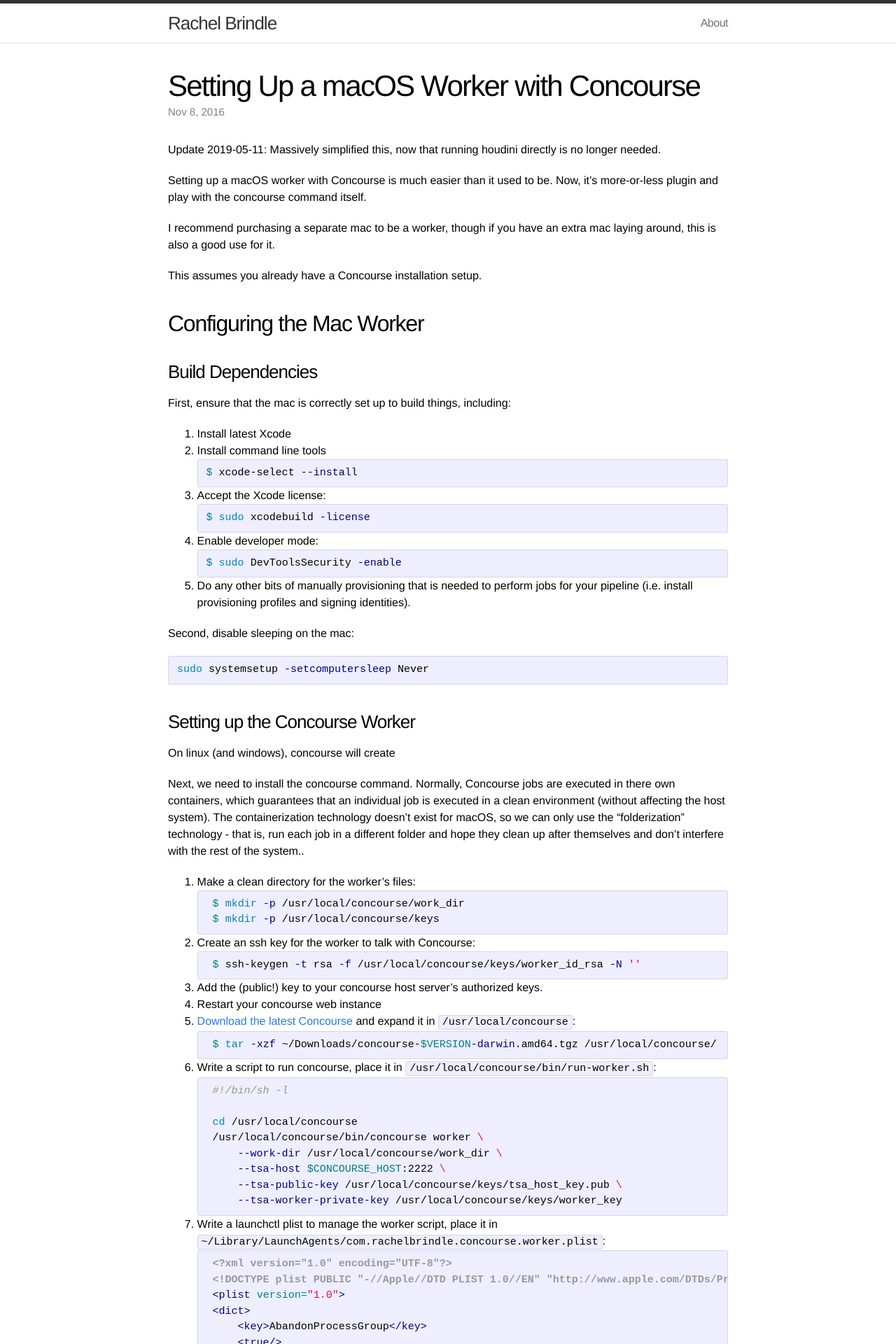
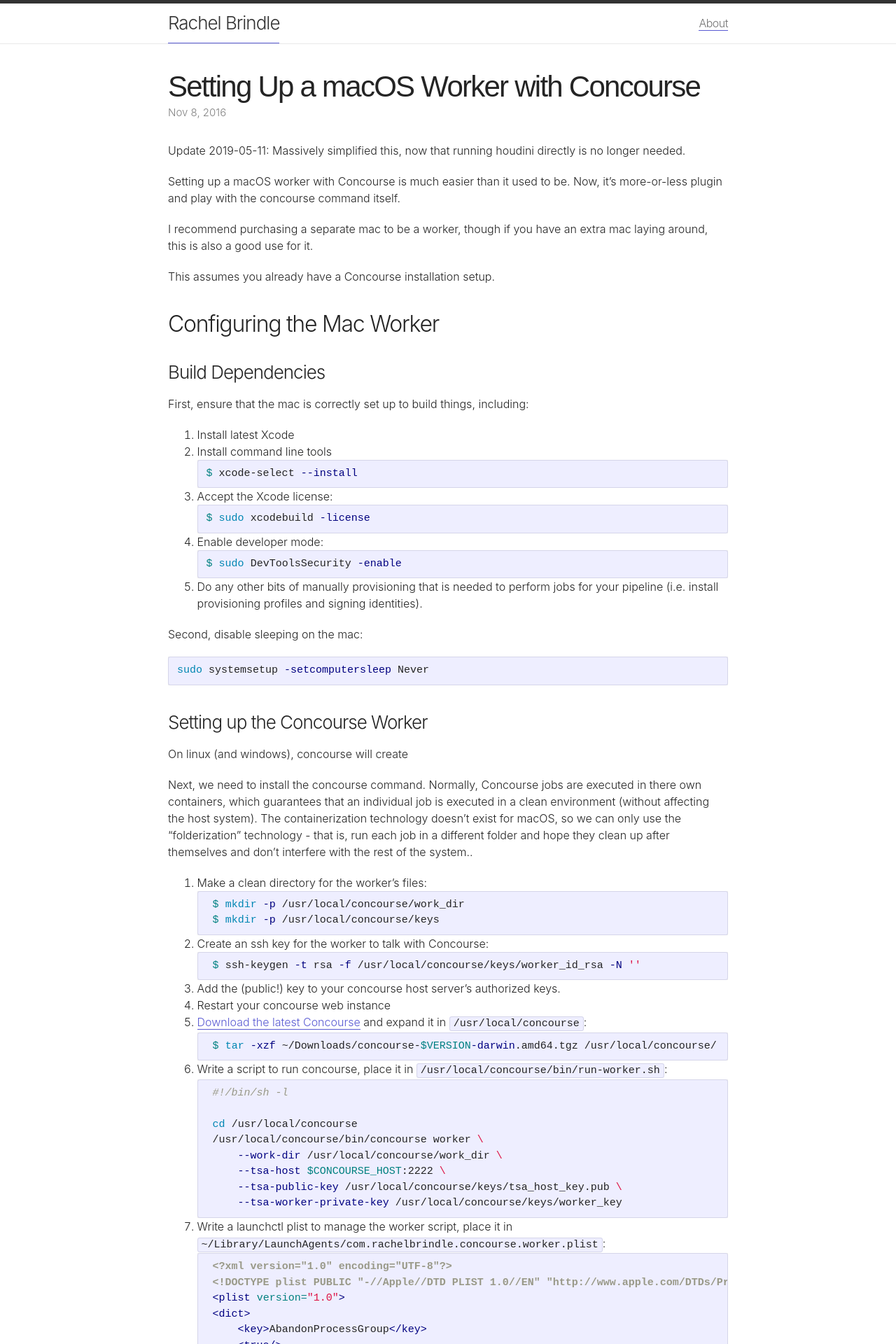
Before and after one commit to younata/younata.github.io, a Jekyll site: the page built from _posts/2016-11-08-concourse-mac-worker.md, in a window 1280 px wide. Shown: the top 1920 px of the page at 70% size. Built offline with Jekyll 4.4.1, drawn with Linux system fonts in a browser that asks for light colours; some of the changed text lies outside the part shown.

Commit message:
Support dark mode, finally
Update my mastodon link, seeing as I moved a while ago

```diff
--- a/_config.yml
+++ b/_config.yml
@@ -5,8 +5,8 @@
 url: "https://younata.github.io"
 github_username: younata
 mastodon:
-  username: "@younata@tech.lgbt"
-  url: "https://tech.lgbt/@younata"
+  username: "@younata@hachyderm.io"
+  url: "https://hachyderm.io/@younata"
 
 # Build settings
 markdown: kramdown
--- a/css/main.css
+++ b/css/main.css
@@ -9,21 +9,126 @@
 html, body { height: 100%; }
 
 body {
-  font-family: Helvetica, Arial, sans-serif;
+  --text-color: #242424;
+  --background-color: #ECECEC;
+  --link-color: #595AD3;
+  --border-color: #8E8E93;
+  --visited-color: #AE58DB;
+  --aside-background: #f3f3f3f3;
+  --header-border-top: #333;
+  --header-border-bottom: #e8e8e8;
+  --header-background: white;
+  --site-color: #333;
+  --nav-link-color: #727272;
+  --code-border: #d5d5e9;
+  --code-background: #eef;
+
+  --highlight-comment: #999988;
+  --highlight-error-color: #a61717;
+  --highlight-error-background: #e3d2d2;
+  --deleted-color: #000;
+  --deleted-generic-background: #ffdddd;
+  --deleted-specific-background: #ffaaaa;
+  --generic-error: #aa0000;
+  --generic-heading-color: #999999;
+  --generic-inserted-background: #ddffdd;
+  --specific-inserted-background: #aaffaa;
+  --literal-gray1: #888888;
+  --literal-gray3: #555555;
+  --generic-subheading: #aaaaaa;
+  --generic-traceback: #aa0000;
+  --keyword-type: #445588;
+  --highlight-whitespace: #bbbbbb;
+
+  --highlight-aqua: #0086b3;
+  --literal-teal: #009999;
+  --literal-teal2: #008080;
+  --literal-red: #d14;
+  --literal-red2: #990000;
+  --literal-green2: #009926;
+  --literal-blue: #000080;
+  --literal-purple: #800080;
+  --literal-purple2: #990073;
+}
+
+
+@media (prefers-color-scheme: dark) {
+  body {
+    --text-color: #E0E1E2;
+    --background-color: #121213;
+    --link-color: #5F61E3;
+    --border-color: #98989D;
+    --visited-color: #BE60EF;
+    --aside-background: #0d0d0df3;
+    --header-border-top: #bbb;
+    --header-border-bottom: #161616;
+    --header-background: black;
+    --site-color: #bbb;
+    --nav-link-color: #7d7d7d;
+    --code-border: #2a2a16;
+    --code-background: #110;
+
+    --highlight-comment: #555566;
+    --highlight-error-color: #a61717;
+    --highlight-error-background: #1c2d2d;
+    --deleted-color: #fff;
+    --deleted-generic-background: #220000;
+    --deleted-specific-background: #550000;
+    --generic-error: #660000;
+    --generic-heading-color: #555555;
+    --generic-inserted-background: #002200;
+    --specific-inserted-background: #004400;
+    --literal-gray1: #666666;
+    --literal-gray3: #999999;
+    --generic-subheading: #444444;
+    --generic-traceback: #550000;
+    --keyword-type: #7788bb;
+    --highlight-whitespace: #444444;
+
+    --highlight-aqua: #005390;
+    --literal-teal: #005555;
+    --literal-teal2: #006060;
+    --literal-red: #901;
+    --literal-red2: #660000;
+    --literal-green2: #007704;
+    --literal-blue: #000060;
+    --literal-purple: #600060;
+    --literal-purple2: #880062;
+  }
+}
+
+body {
+  color: var(--text-color);
+  background-color: var(--background-color);
+  font-family: -apple-system, system-ui, BlinkMacSystemFont, Roboto, sans-serif;
   font-size: 16px;
   line-height: 1.5;
   font-weight: 300;
-  background-color: #fdfdfd;
 }
 
 h1, h2, h3, h4, h5, h6 { font-size: 100%; font-weight: 400; }
 
-a         { color: #2a7ae2; text-decoration: none; }
-a:hover   { color: #000; text-decoration: underline; }
-a:visited { color: #205caa; }
+h1 {
+  font-family: -apple-system-headline, sans-serif;
+}
+
+a:hover   { text-decoration: underline; }
+
+a img {
+    border-bottom: none;
+}
+a {
+    text-decoration: none;
+    border-bottom: solid 1px var(--link-color);
+    color: var(--link-color);
+}
+a:visited {
+    color: var(--visited-color);
+    border-bottom: solid 1px var(--visited-color);
+}
 
 .aside {
-    background-color: #f3f3f3f3;
+    background-color: var(--aside-background);
     border-color: #777;
     padding: 16px;
     border-style: solid;
@@ -50,17 +155,17 @@
 /* Site header */
 
 .site-header {
-  border-top: 5px solid #333;
-  border-bottom: 1px solid #e8e8e8;
+  border-top: 5px solid var(--header-border-top);
+  border-bottom: 1px solid var(--header-border-bottom);
   min-height: 56px;
-  background-color: white;
+  background-color: var(--header-background);
 }
 
 .site-title,
 .site-title:hover,
 .site-title:visited {
   display: block;
-  color: #333;
+  color: var(--site-color);
   font-size: 26px;
   letter-spacing: -1px;
   float: left;
@@ -78,7 +183,7 @@
 
 .site-nav .page-link {
   margin-left: 20px;
-  color: #727272;
+  color: var(--nav-link-color);
   letter-spacing: -.5px;
 }
 
@@ -146,7 +251,7 @@
 
 .page-content {
   padding: 30px 0;
-  background-color: #fff;
+  background-color: var(--header-background);
 }
 
 .page-content img {
@@ -255,8 +360,8 @@
 
 .post pre,
 .post code {
-  border: 1px solid #d5d5e9;
-  background-color: #eef;
+  border: 1px solid var(--code-border);
+  background-color: var(--code-background);
   padding: 8px 12px;
   -webkit-border-radius: 3px;
   -moz-border-radius: 3px;
@@ -278,9 +383,9 @@
 
 /* terminal */
 .post pre.terminal {
-  border: 1px solid #000;
-  background-color: #333;
-  color: #FFF;
+  border: 1px solid var(--code-border);
+  background-color: var(--code-background);
+  color: var(--text-color);
   -webkit-border-radius: 3px;
   -moz-border-radius: 3px;
   border-radius: 3px;
@@ -291,66 +396,66 @@
 /* Syntax highlighting styles */
 /* ----------------------------------------------------------*/
 
-.highlight  { background: #ffffff; }
-.highlight .c { color: #999988; font-style: italic } /* Comment */
-.highlight .err { color: #a61717; background-color: #e3d2d2 } /* Error */
+.highlight  { background: var(--background-color); }
+.highlight .c { color: var(--highlight-comment); font-style: italic } /* Comment */
+.highlight .err { color: var(--highlight-error-color); background-color: var(--highlight-error-background) } /* Error */
 .highlight .k { font-weight: bold } /* Keyword */
 .highlight .o { font-weight: bold } /* Operator */
-.highlight .cm { color: #999988; font-style: italic } /* Comment.Multiline */
-.highlight .cp { color: #999999; font-weight: bold } /* Comment.Preproc */
-.highlight .c1 { color: #999988; font-style: italic } /* Comment.Single */
-.highlight .cs { color: #999999; font-weight: bold; font-style: italic } /* Comment.Special */
-.highlight .gd { color: #000000; background-color: #ffdddd } /* Generic.Deleted */
-.highlight .gd .x { color: #000000; background-color: #ffaaaa } /* Generic.Deleted.Specific */
+.highlight .cm { color: var(--highlight-comment); font-style: italic } /* Comment.Multiline */
+.highlight .cp { color: var(--highlight-comment); font-weight: bold } /* Comment.Preproc */
+.highlight .c1 { color: var(--highlight-comment); font-style: italic } /* Comment.Single */
+.highlight .cs { color: var(--highlight-comment); font-weight: bold; font-style: italic } /* Comment.Special */
+.highlight .gd { color: var(--deleted-color); background-color: var(--deleted-generic-background) } /* Generic.Deleted */
+.highlight .gd .x { color: var(--deleted-color); background-color: var(--deleted-specific-background) } /* Generic.Deleted.Specific */
 .highlight .ge { font-style: italic } /* Generic.Emph */
-.highlight .gr { color: #aa0000 } /* Generic.Error */
-.highlight .gh { color: #999999 } /* Generic.Heading */
-.highlight .gi { color: #000000; background-color: #ddffdd } /* Generic.Inserted */
-.highlight .gi .x { color: #000000; background-color: #aaffaa } /* Generic.Inserted.Specific */
-.highlight .go { color: #888888 } /* Generic.Output */
-.highlight .gp { color: #555555 } /* Generic.Prompt */
+.highlight .gr { color: var(--generic-error) } /* Generic.Error */
+.highlight .gh { color: var(--generic-heading-color) } /* Generic.Heading */
+.highlight .gi { color: var(--deleted-color); background-color: var(--generic-inserted-background) } /* Generic.Inserted */
+.highlight .gi .x { color: var(--deleted-color); background-color: var(--specific-inserted-background) } /* Generic.Inserted.Specific */
+.highlight .go { color: var(--literal-gray1) } /* Generic.Output */
+.highlight .gp { color: var(--literal-gray3) } /* Generic.Prompt */
 .highlight .gs { font-weight: bold } /* Generic.Strong */
-.highlight .gu { color: #aaaaaa } /* Generic.Subheading */
-.highlight .gt { color: #aa0000 } /* Generic.Traceback */
+.highlight .gu { color: var(--generic-subheading) } /* Generic.Subheading */
+.highlight .gt { color: var(--generic-traceback) } /* Generic.Traceback */
 .highlight .kc { font-weight: bold } /* Keyword.Constant */
 .highlight .kd { font-weight: bold } /* Keyword.Declaration */
 .highlight .kp { font-weight: bold } /* Keyword.Pseudo */
 .highlight .kr { font-weight: bold } /* Keyword.Reserved */
-.highlight .kt { color: #445588; font-weight: bold } /* Keyword.Type */
-.highlight .m { color: #009999 } /* Literal.Number */
-.highlight .s { color: #d14 } /* Literal.String */
-.highlight .na { color: #008080 } /* Name.Attribute */
-.highlight .nb { color: #0086B3 } /* Name.Builtin */
-.highlight .nc { color: #445588; font-weight: bold } /* Name.Class */
-.highlight .no { color: #008080 } /* Name.Constant */
-.highlight .ni { color: #800080 } /* Name.Entity */
-.highlight .ne { color: #990000; font-weight: bold } /* Name.Exception */
-.highlight .nf { color: #990000; font-weight: bold } /* Name.Function */
-.highlight .nn { color: #555555 } /* Name.Namespace */
-.highlight .nt { color: #000080 } /* Name.Tag */
-.highlight .nv { color: #008080 } /* Name.Variable */
+.highlight .kt { color: var(--keyword-type); font-weight: bold } /* Keyword.Type */
+.highlight .m { color: var(--literal-teal) } /* Literal.Number */
+.highlight .s { color: var(--literal-red) } /* Literal.String */
+.highlight .na { color: var(--literal-teal2) } /* Name.Attribute */
+.highlight .nb { color: var(--highlight-aqua) } /* Name.Builtin */
+.highlight .nc { color: var(--keyword-type); font-weight: bold } /* Name.Class */
+.highlight .no { color: var(--literal-teal2) } /* Name.Constant */
+.highlight .ni { color: var(--literal-purple) } /* Name.Entity */
+.highlight .ne { color: var(--literal-red2); font-weight: bold } /* Name.Exception */
+.highlight .nf { color: var(--literal-red2); font-weight: bold } /* Name.Function */
+.highlight .nn { color: var(--literal-gray3) } /* Name.Namespace */
+.highlight .nt { color: var(--literal-blue) } /* Name.Tag */
+.highlight .nv { color: var(--literal-teal2) } /* Name.Variable */
 .highlight .ow { font-weight: bold } /* Operator.Word */
-.highlight .w { color: #bbbbbb } /* Text.Whitespace */
-.highlight .mf { color: #009999 } /* Literal.Number.Float */
-.highlight .mh { color: #009999 } /* Literal.Number.Hex */
-.highlight .mi { color: #009999 } /* Literal.Number.Integer */
-.highlight .mo { color: #009999 } /* Literal.Number.Oct */
-.highlight .sb { color: #d14 } /* Literal.String.Backtick */
-.highlight .sc { color: #d14 } /* Literal.String.Char */
-.highlight .sd { color: #d14 } /* Literal.String.Doc */
-.highlight .s2 { color: #d14 } /* Literal.String.Double */
-.highlight .se { color: #d14 } /* Literal.String.Escape */
-.highlight .sh { color: #d14 } /* Literal.String.Heredoc */
-.highlight .si { color: #d14 } /* Literal.String.Interpol */
-.highlight .sx { color: #d14 } /* Literal.String.Other */
-.highlight .sr { color: #009926 } /* Literal.String.Regex */
-.highlight .s1 { color: #d14 } /* Literal.String.Single */
-.highlight .ss { color: #990073 } /* Literal.String.Symbol */
-.highlight .bp { color: #999999 } /* Name.Builtin.Pseudo */
-.highlight .vc { color: #008080 } /* Name.Variable.Class */
-.highlight .vg { color: #008080 } /* Name.Variable.Global */
-.highlight .vi { color: #008080 } /* Name.Variable.Instance */
-.highlight .il { color: #009999 } /* Literal.Number.Integer.Long */
+.highlight .w { color: var(--highlight-whitespace) } /* Text.Whitespace */
+.highlight .mf { color: var(--literal-teal) } /* Literal.Number.Float */
+.highlight .mh { color: var(--literal-teal) } /* Literal.Number.Hex */
+.highlight .mi { color: var(--literal-teal) } /* Literal.Number.Integer */
+.highlight .mo { color: var(--literal-teal) } /* Literal.Number.Oct */
+.highlight .sb { color: var(--literal-red) } /* Literal.String.Backtick */
+.highlight .sc { color: var(--literal-red) } /* Literal.String.Char */
+.highlight .sd { color: var(--literal-red) } /* Literal.String.Doc */
+.highlight .s2 { color: var(--literal-red) } /* Literal.String.Double */
+.highlight .se { color: var(--literal-red) } /* Literal.String.Escape */
+.highlight .sh { color: var(--literal-red) } /* Literal.String.Heredoc */
+.highlight .si { color: var(--literal-red) } /* Literal.String.Interpol */
+.highlight .sx { color: var(--literal-red) } /* Literal.String.Other */
+.highlight .sr { color: var(--literal-green2) } /* Literal.String.Regex */
+.highlight .s1 { color: var(--literal-red) } /* Literal.String.Single */
+.highlight .ss { color: var(--literal-purple2) } /* Literal.String.Symbol */
+.highlight .bp { color: var(--generic-heading-color) } /* Name.Builtin.Pseudo */
+.highlight .vc { color: var(--literal-teal2) } /* Name.Variable.Class */
+.highlight .vg { color: var(--literal-teal2) } /* Name.Variable.Global */
+.highlight .vi { color: var(--literal-teal2) } /* Name.Variable.Instance */
+.highlight .il { color: var(--literal-teal) } /* Literal.Number.Integer.Long */
 
 
 /* media queries */
@@ -386,7 +491,7 @@
     position: fixed;
     z-index: 10;
     top: 14px; right: 8px;
-    background-color: white;
+    background-color: var(--header-background);
     -webkit-border-radius: 5px;
     -moz-border-radius: 5px;
     border-radius: 5px;
@@ -474,6 +579,6 @@
     max-width: 20vw;
     border: solid 3px #777;
     border-radius: 8px;
-    background-color: #EEE;
+    background-color: var(--aside-background);
     padding: 4px;
 }
```
